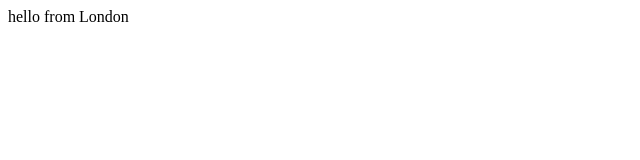
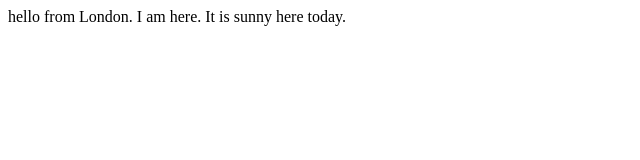
Before and after one commit to StrawbH/Niccirepo, a plain HTML site: page index.html in a window 1280 px wide. Shown: the whole page, without its empty margins (0-640 px from the left). Drawn offline with Linux system fonts and the light colour scheme.

Commit message:
edited file

```diff
--- a/index.html
+++ b/index.html
@@ -7,6 +7,7 @@
     <title>Document</title>
 </head>
 <body>
-    hello from London
+    hello from London. I am here.
+    It is sunny here today.
 </body>
 </html>
```
